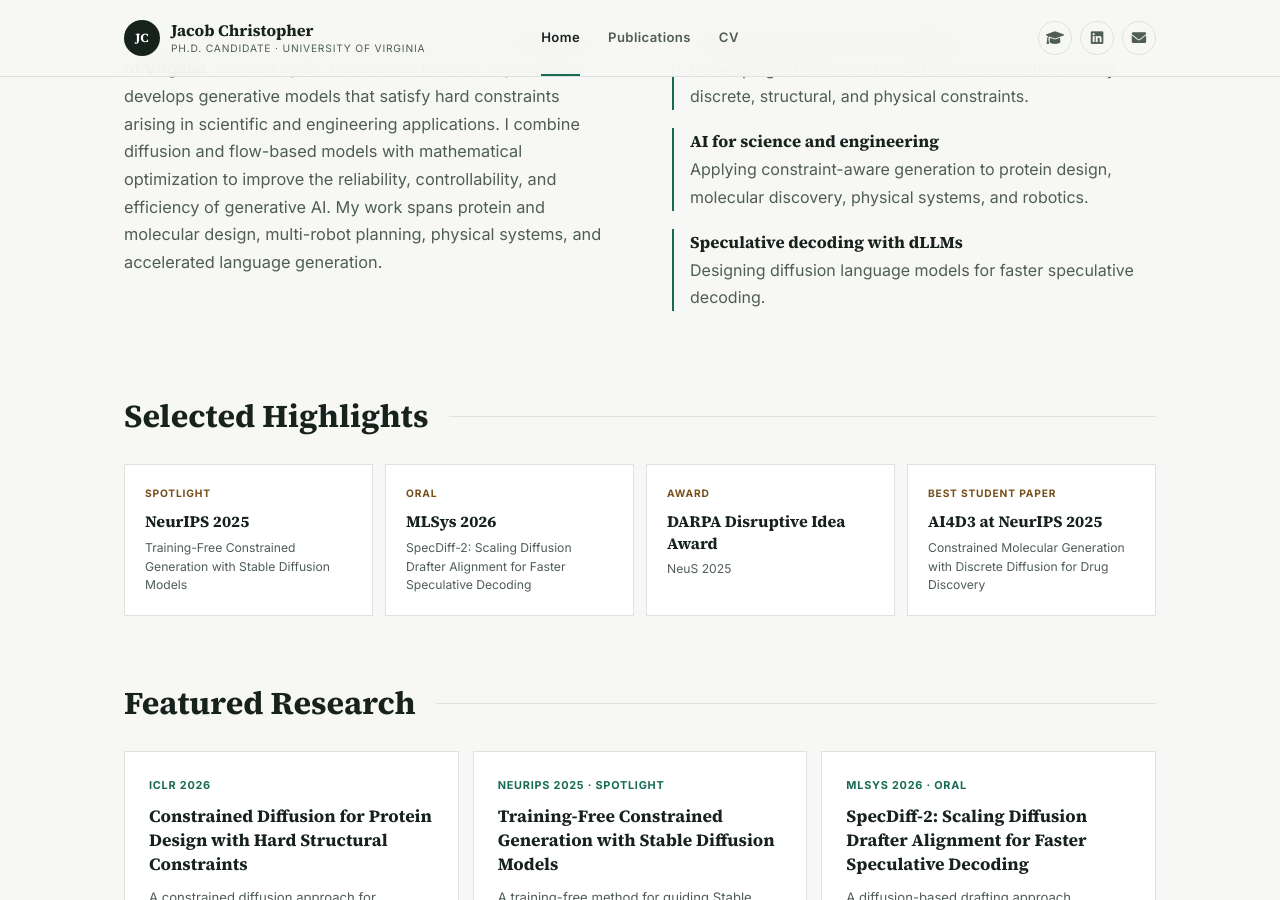
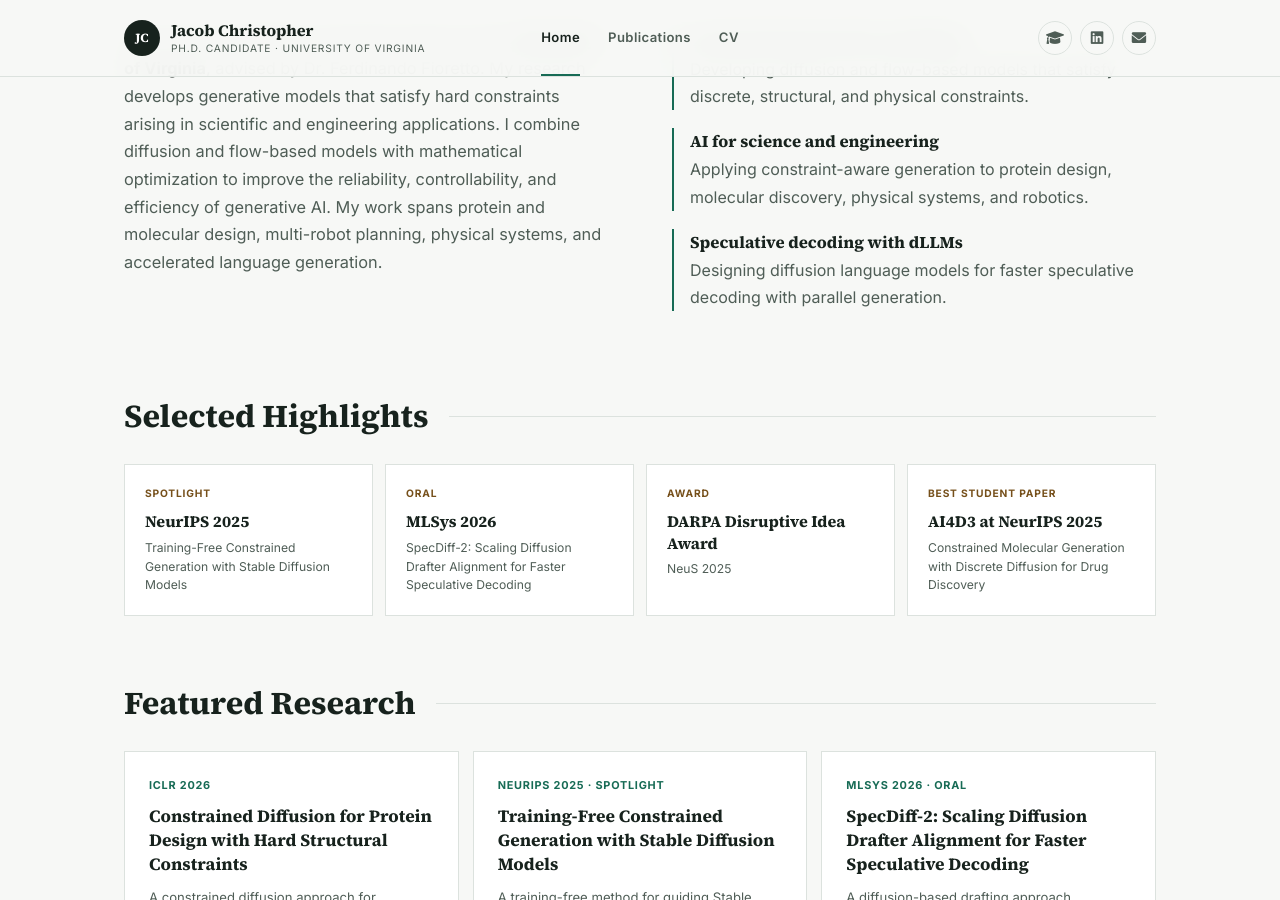
Before and after one commit to jacobchristopher/jacobchristopher.github.io, a Jekyll site: the page built from index.md, in a window 1280 px wide and 900 px high, scrolled down 539 px. Built offline with Jekyll 4.4.1, drawn with Linux system fonts in a browser that asks for light colours.

Commit message:
resume refresh

```diff
--- a/index.md
+++ b/index.md
@@ -33,7 +33,7 @@ title: Home
     <ul>
         <li><strong>Constrained generative modeling</strong> Developing diffusion and flow-based models that satisfy discrete, structural, and physical constraints.</li>
         <li><strong>AI for science and engineering</strong> Applying constraint-aware generation to protein design, molecular discovery, physical systems, and robotics.</li>
-        <li><strong>Speculative decoding with dLLMs</strong> Designing diffusion language models for faster speculative decoding.</li>
+        <li><strong>Speculative decoding with dLLMs</strong> Designing diffusion language models for faster speculative decoding with parallel generation.</li>
     </ul>
 </div>
 </div>
```
